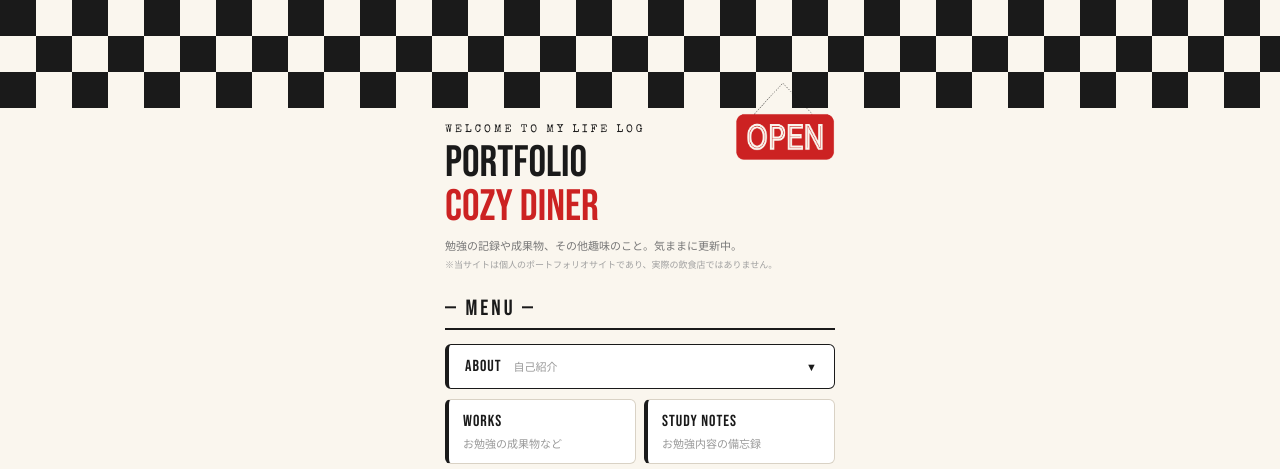
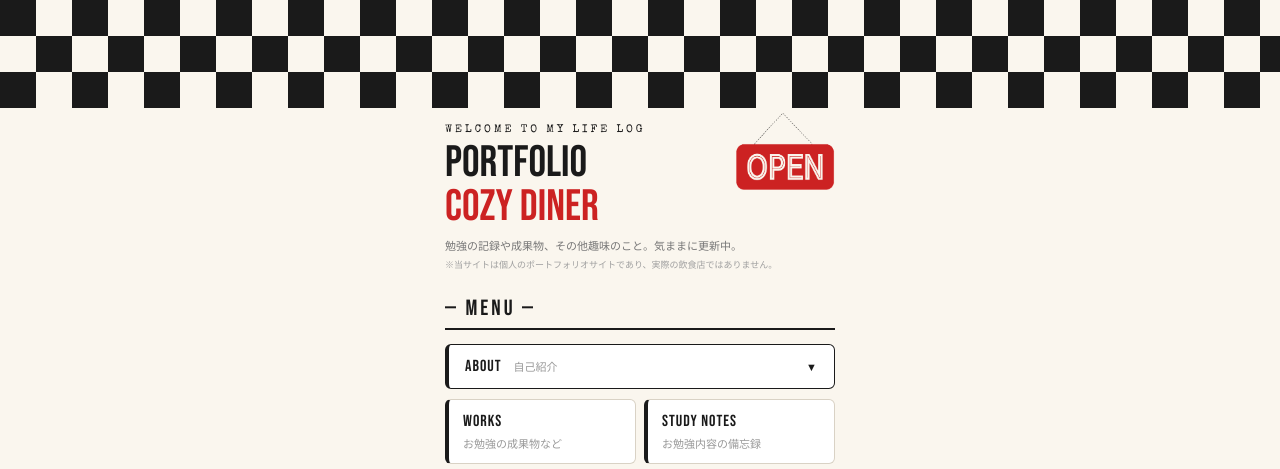
Before and after one commit to ha-mee2371/Portfolio, a plain HTML site: page index.html in a window 1280 px wide. Shown: the top 469 px of the page. Drawn offline with nearby package versions, Linux system fonts and the light colour scheme.

Commit message:
Ver1.2.3

```diff
--- a/style.css
+++ b/style.css
@@ -67,7 +67,7 @@ body {
   display: block;
   object-fit: contain;
   flex-shrink: 0;
-  margin-top: -60px;
+  margin-top: -30px;
 }
 
 .hero-bottom {
```
